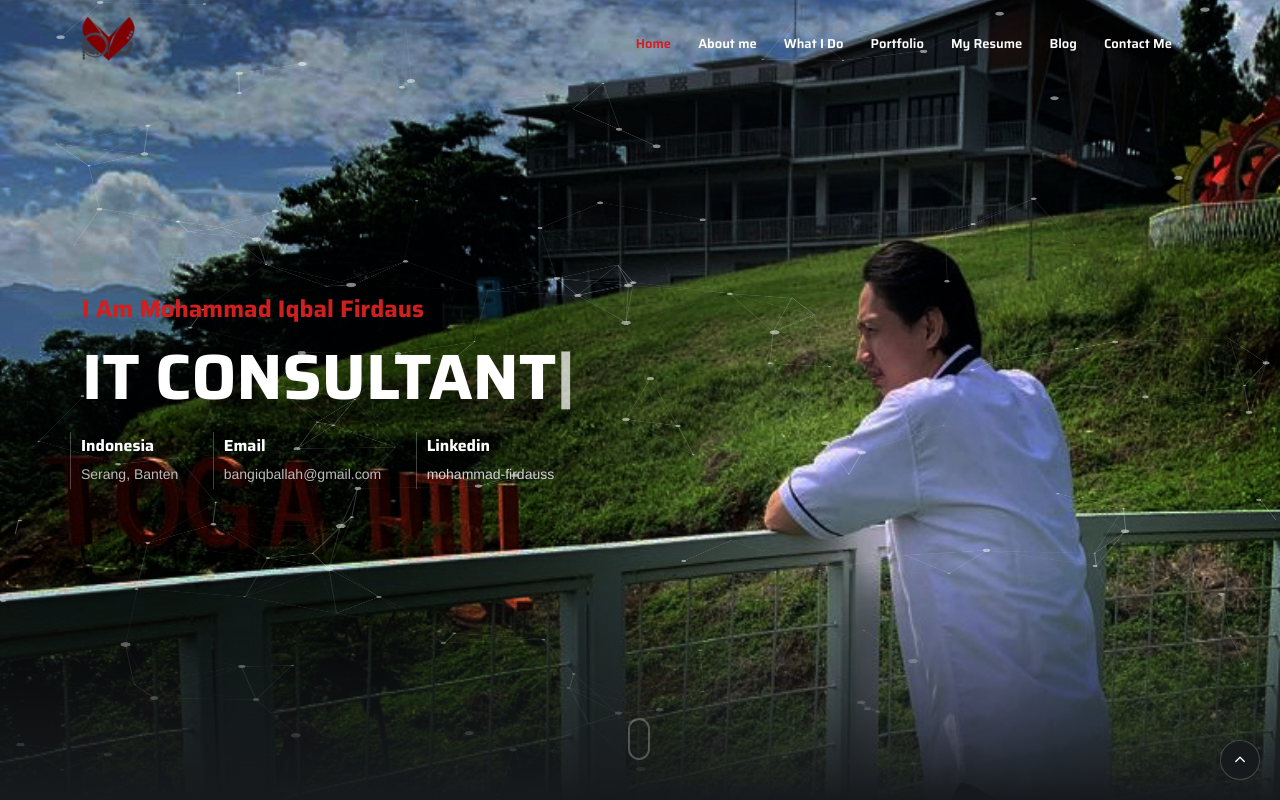
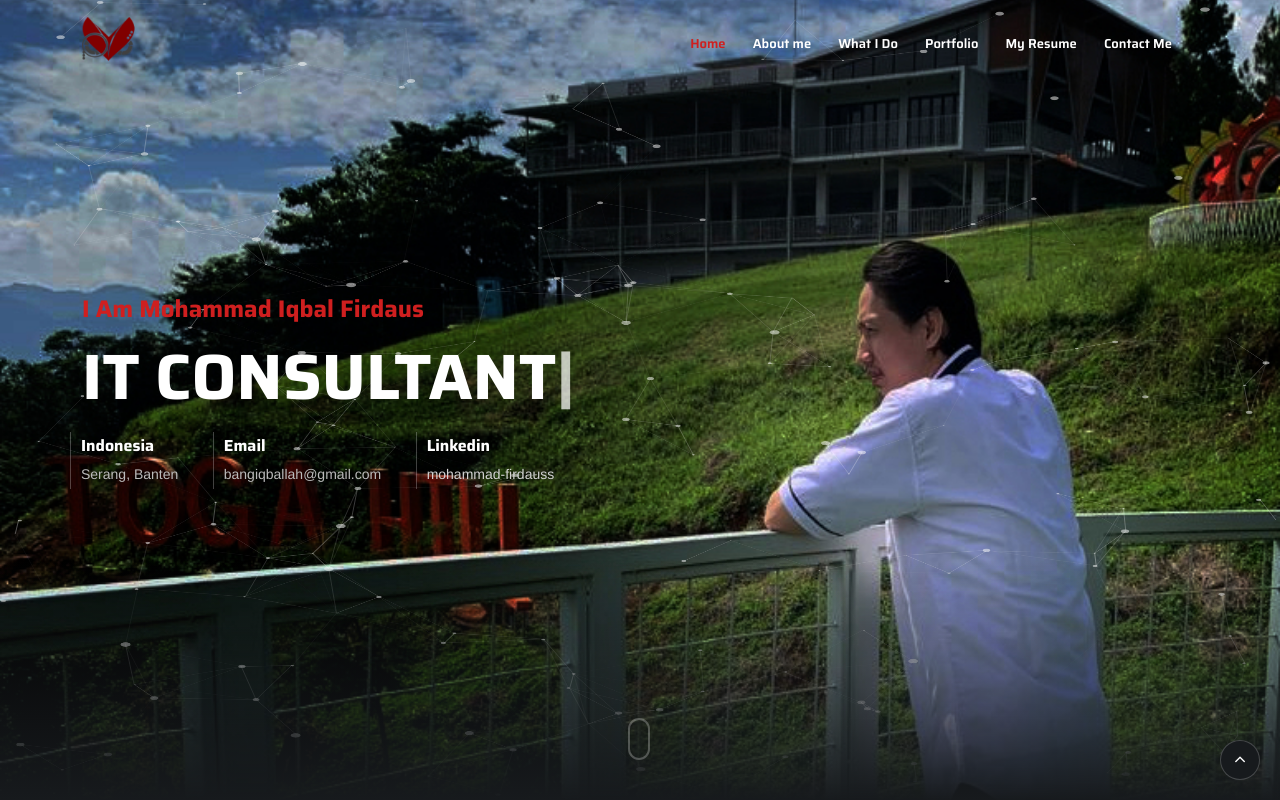
Before and after one commit to Lightbalsz/my-website, a plain HTML site: page index.html in a window 1280 px wide. Shown: the top 800 px of the page. Drawn offline with Linux system fonts and the light colour scheme.

Commit message:
feat: delete blog mainmenu

```diff
--- a/index.html
+++ b/index.html
@@ -50,7 +50,6 @@
                                     <li><a href="#section-services">What I Do<span></span></a></li>
                                     <li><a href="#section-portfolio">Portfolio<span></span></a></li>
                                     <li><a href="#section-resume">My Resume<span></span></a></li>
-                                    <li><a href="#section-blog">Blog<span></span></a></li>
                                     <li><a href="#section-contact">Contact Me<span></span></a></li>
                                 </ul>
                                 <div class="menu_side_area">
```
